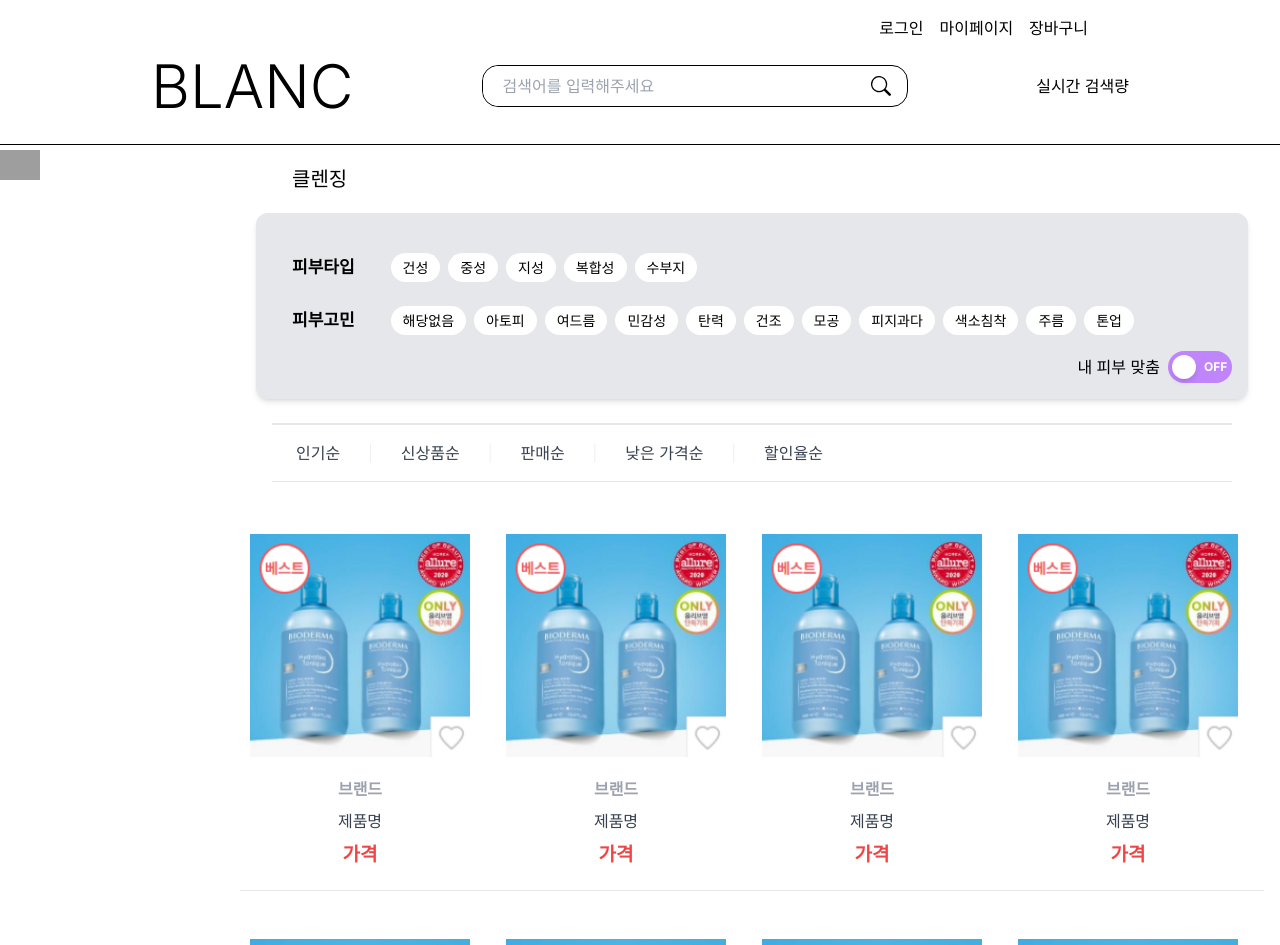
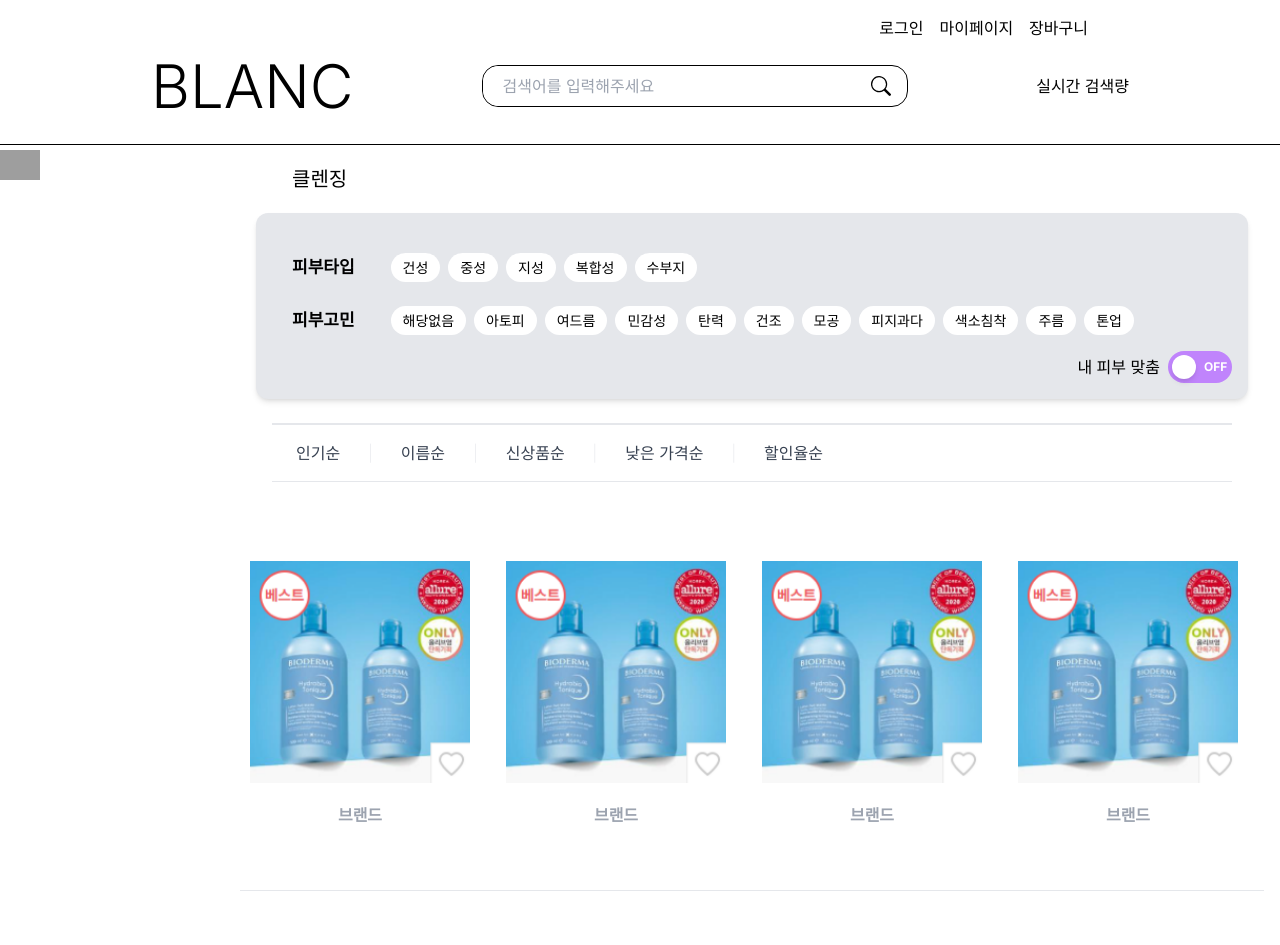
Before and after one commit to BlancProject/frontend, a Next.js app: page /category/clensing in a window 1280 px wide. Shown: the top 945 px of the page. Built offline with nearby package versions, Linux system fonts and the light colour scheme; grey boxes are pictures that could not be loaded.

Commit message:
feat: 검색 API 연결 (페이지 네이션 전)

```diff
--- a/src/app/search/page.tsx
+++ b/src/app/search/page.tsx
@@ -1,15 +1,65 @@
 'use client';
 
 import { useSearchParams } from 'next/navigation';
+import { useEffect, useState } from 'react';
 
-// import Navbar from '@/components/Category/MenuBar';
-// import Product from '@/components/Category/Product';
+import baseInstance from '@/api/api-instance';
+import Navbar from '@/components/Category/MenuBar';
+import Product from '@/components/Category/Product';
 import Sidebar from '@/components/Common/Sidebar';
 import SearchNothing from '@/components/Search/SearchNothing';
+
+type Ingredient = {
+  id: number;
+  name: string;
+  risk: number;
+};
+
+type Product = {
+  id: number;
+  name: string;
+  price: number;
+  imageUrl: string;
+  description: string;
+  likeCount: number;
+  ingredients: Ingredient[];
+  category: string;
+};
 
 export default function SearchPage() {
   const search = useSearchParams();
   const keyword = search.get('keyword');
+
+  const [page, setPage] = useState<number>(0);
+  const [keywordProducts, setKeywordProducts] = useState<Product[]>([]);
+
+  useEffect(() => {
+    getSearchProduct();
+  }, [keyword]);
+
+  const getSearchProduct = async () => {
+    try {
+      const response = await baseInstance.get(
+        `/products/search/${keyword}?page=${page}&size=10`
+      );
+
+      setKeywordProducts(response.data);
+    } catch {
+      alert('검색 실패');
+    }
+  };
+
+  const getSearchProductWithSort = async (sortOption: string) => {
+    try {
+      const response = await baseInstance.get(
+        `/products/search/${keyword}?page=${page}&size=10&sort=${sortOption}`
+      );
+      console.log(response.data);
+      setKeywordProducts(response.data);
+    } catch {
+      alert('검색 실패');
+    }
+  };
 
   return (
     <div className="flex h-screen">
@@ -18,12 +68,23 @@
         <div className="flex my-8 mx-7 items-center ">
           <div className="text-purple-600  text-2xl font-medium">{`${keyword}`}</div>
           <div className="ml-4 text-1.5xl font-medium leading-normal">
-            검색결과 (전체333개의 상품)
+            검색결과 (전체 {keywordProducts.length}개의 상품)
           </div>
         </div>
-        <SearchNothing keyword={keyword} />
-        {/* <Navbar />
-        <Product /> */}
+        {keywordProducts.length === 0 ? (
+          <SearchNothing keyword={keyword} />
+        ) : (
+          <div>
+            <Navbar
+              onSortChange={(sortOption) =>
+                getSearchProductWithSort(sortOption)
+              }
+            />
+            {keywordProducts.map((product, i) => (
+              <Product key={i} name={product.name} price={product.price} />
+            ))}
+          </div>
+        )}
       </div>
     </div>
   );
--- a/src/components/Category/MenuBar.tsx
+++ b/src/components/Category/MenuBar.tsx
@@ -1,8 +1,12 @@
 import React, { useState } from 'react';
 
-const Navbar = () => {
+type NavbarProps = {
+  onSortChange: (sortOption: string) => void;
+};
+
+const Navbar = ({ onSortChange }: NavbarProps) => {
   // 현재 선택된 메뉴 항목을 저장하는 상태
-  const [selected, setSelected] = useState('');
+  const [selected, setSelected] = useState<string>('');
 
   return (
     <nav>
@@ -18,11 +22,28 @@
               onClick={(e) => {
                 e.preventDefault();
                 setSelected('인기순');
+                onSortChange('likeCount');
               }}
             >
               <span>인기순</span>
             </a>
             <p className="text-gray-200 font-extralight px-6">|</p>
+
+            <a
+              href="#"
+              className={`py-4 text-gray-700 hover:text-gray-900 ${
+                selected === '이름순' ? 'font-bold' : ''
+              }`}
+              onClick={(e) => {
+                e.preventDefault();
+                setSelected('이름순');
+                onSortChange('name');
+              }}
+            >
+              이름순
+            </a>
+            <p className="text-gray-200 font-extralight px-6">|</p>
+
             <a
               href="#"
               className={`py-4 text-gray-700 hover:text-gray-900 ${
@@ -34,19 +55,6 @@
               }}
             >
               신상품순
-            </a>
-            <p className="text-gray-200 font-extralight px-6">|</p>
-            <a
-              href="#"
-              className={`py-4 text-gray-700 hover:text-gray-900 ${
-                selected === '판매순' ? 'font-bold' : ''
-              }`}
-              onClick={(e) => {
-                e.preventDefault();
-                setSelected('판매순');
-              }}
-            >
-              판매순
             </a>
             <p className="text-gray-200 font-extralight px-6">|</p>
             <a
--- a/src/components/Category/Product.tsx
+++ b/src/components/Category/Product.tsx
@@ -1,10 +1,16 @@
 import Image from 'next/image';
 import React from 'react';
 
-const Product = () => {
+type Props = {
+  name: string;
+  price: number;
+};
+
+const Product = ({ name, price }: Props) => {
   const handleProductClick = () => {
     console.log('제품 클릭!');
   };
+  console.log(price);
 
   return (
     <button
@@ -22,8 +28,8 @@
       </div>
       <div className="flex flex-col mt-5 items-center">
         <p className="mb-2 font-bold text-gray-400"> 브랜드</p>
-        <p className="mb-2 text-gray-700"> 제품명</p>
-        <p className="mb-2 text-[19px] font-bold text-red-500">가격</p>
+        <p className="mb-2 text-gray-700"> {name}</p>
+        <p className="mb-2 text-[19px] font-bold text-red-500">{price}</p>
       </div>
     </button>
   );
```
